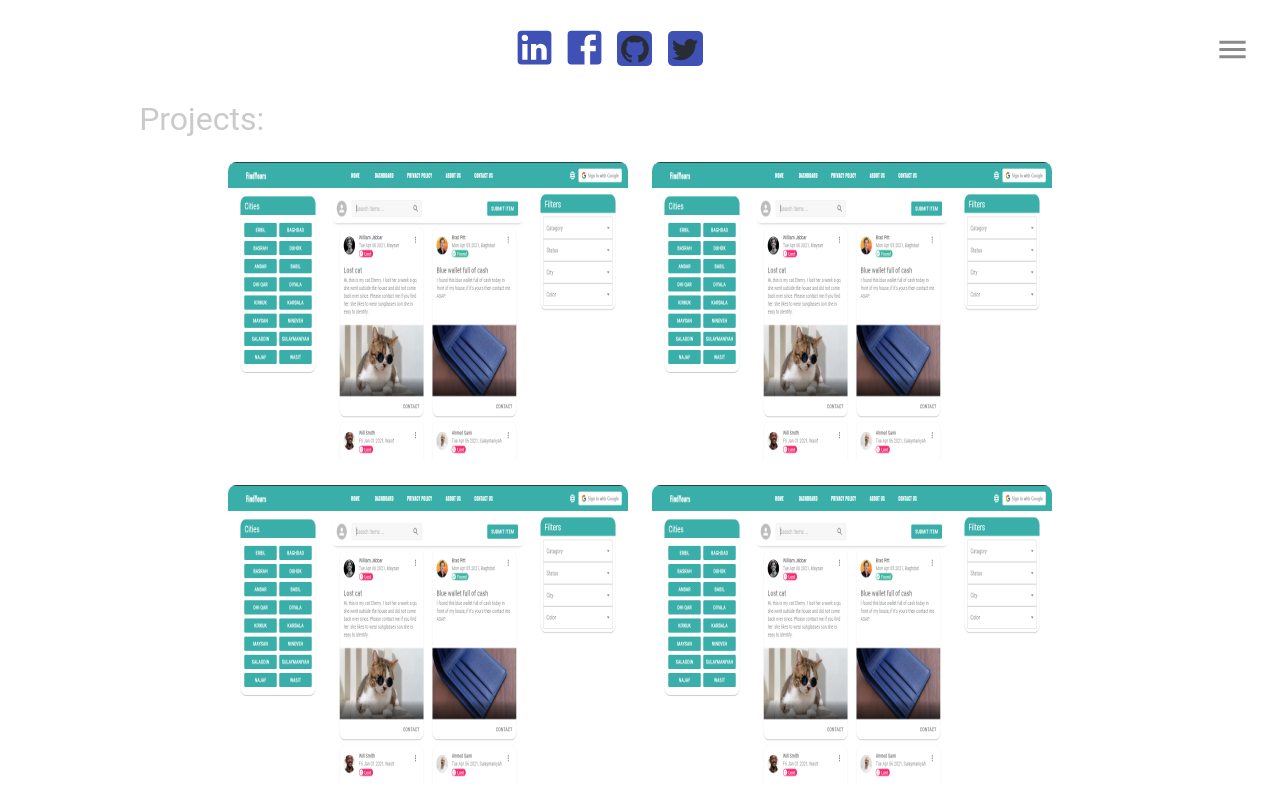
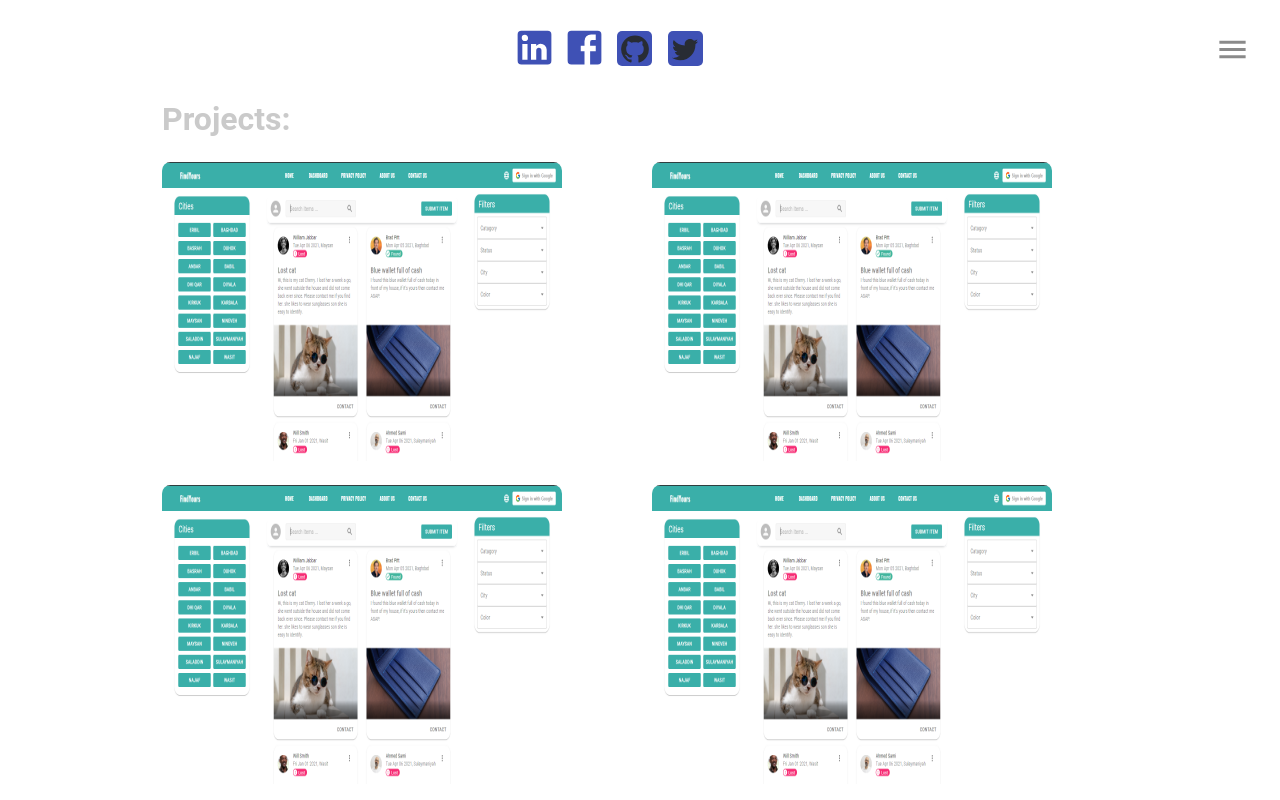
Before and after one commit to murtaja1/new-portfolio, a React (Create React App) app: page /projects in a window 1280 px wide. Shown: the top 800 px of the page. Built offline with nearby package versions, Linux system fonts and the light colour scheme.

Commit message:
Style: fix projects style

```diff
--- a/src/containers/projects/Projects.tsx
+++ b/src/containers/projects/Projects.tsx
@@ -8,15 +8,17 @@ function Projects() {
 
 	return (
 		<Container
-			maxWidth="xl"
+			maxWidth="lg"
 			sx={{ mt: mobile ? "100px" : "10px", mb: mobile ? "10px" : "100px" }}
 		>
 			<Grid container justifyContent="center" alignItems="center" spacing={3}>
-				<Grid item xs={9.8}>
-					<Typography variant="h2">Projects:</Typography>
+				<Grid item xs={10}>
+					<Typography variant="h2" sx={{ fontWeight: "bold" }}>
+						Projects:
+					</Typography>
 				</Grid>
 				{h.map((_, index) => (
-					<Grid key={index} item>
+					<Grid key={index} item xs={5}>
 						<ProjectCard />
 					</Grid>
 				))}
```
